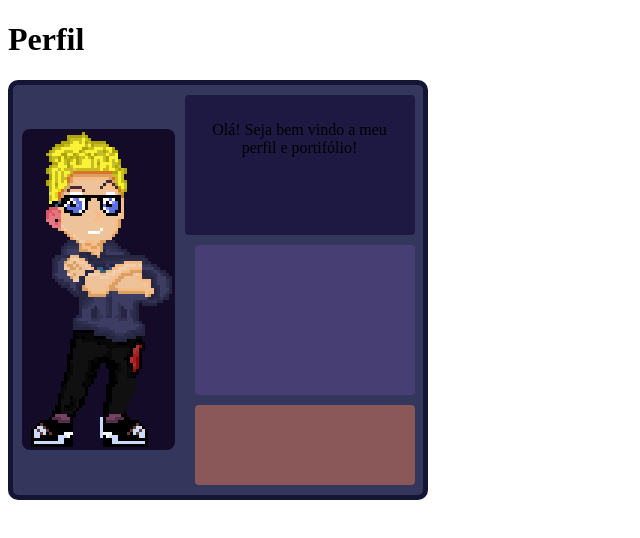
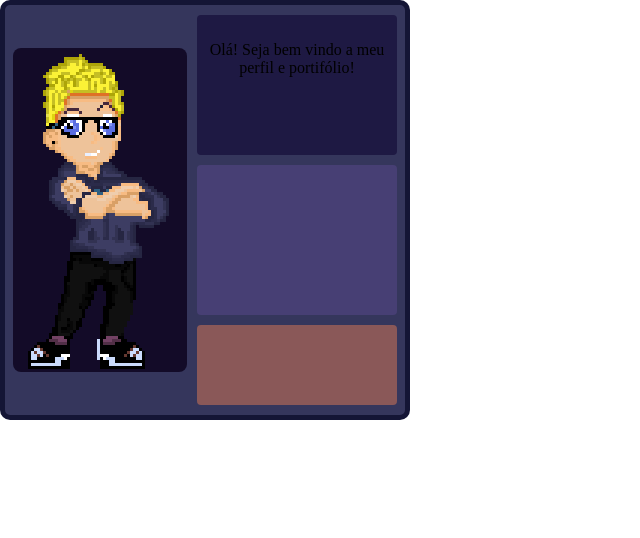
Before and after one commit to gabrielsupz/initial-portifolio, a React (Vite) app: page / in a window 1280 px wide. Shown: the top 538 px of the page, without its empty margins (0-640 px from the left). Built offline with nearby package versions, Linux system fonts and the light colour scheme.

Commit message:
rascunho #2

```diff
--- a/package.json
+++ b/package.json
@@ -5,6 +5,7 @@
   "type": "module",
   "scripts": {
     "dev": "vite",
+    "start": "vite --host",
     "build": "tsc && vite build",
     "preview": "vite preview"
   },
--- a/src/App.tsx
+++ b/src/App.tsx
@@ -4,7 +4,6 @@ import { CharacterBox } from './components/CharacterBox'
 export function App() {
   return (
     <div>
-      <h1>Perfil</h1>
       <CharacterBox />
     </div>
   )
--- a/src/components/CharacterBox/index.tsx
+++ b/src/components/CharacterBox/index.tsx
@@ -3,13 +3,10 @@ import * as S from './style'
 export function CharacterBox() {
   return (
     <S.CharacterRoom>
-      {' '}
       <div className="profileContent">
-        {' '}
         <img src="src\assets\profile.svg" alt="" />
       </div>
       <div className="info">
-        {' '}
         <S.Phrases>
           <p>Olá! Seja bem vindo a meu perfil e portifólio!</p>
         </S.Phrases>
--- a/src/components/CharacterBox/style.ts
+++ b/src/components/CharacterBox/style.ts
@@ -5,7 +5,7 @@ export const CharacterRoom = styled.div`
   align-items: center;
   justify-content: center;
   gap: 10px;
-  width: 410px;
+  width: 400px;
 
   border: 5px solid #141535;
   border-radius: 10px;
@@ -21,6 +21,7 @@ export const CharacterRoom = styled.div`
 
   .profileContent {
     display: flex;
+
     justify-content: center;
     align-items: center;
     width: max-content;
@@ -30,7 +31,7 @@ export const CharacterRoom = styled.div`
   }
 `
 export const Phrases = styled.div`
-  width: 210px;
+  width: 180px;
   height: 120px;
   border-radius: 4px;
   background-color: #1e1943;
@@ -42,13 +43,13 @@ export const Phrases = styled.div`
   }
 `
 export const stats = styled.div`
-  width: 220px;
+  width: 200px;
   height: 150px;
   border-radius: 4px;
   background-color: #473f74;
 `
 export const Items = styled.div`
-  width: 220px;
+  width: 200px;
   height: 80px;
   background-color: #8a5858;
   border-radius: 4px;
--- a/src/main.tsx
+++ b/src/main.tsx
@@ -1,6 +1,7 @@
 import React from 'react'
 import ReactDOM from 'react-dom/client'
 import { App } from './App'
+import './global.css'
 
 ReactDOM.createRoot(document.getElementById('root') as HTMLElement).render(
   <React.StrictMode>
```
Also changed, not shown: src/assets/profile.svg.
